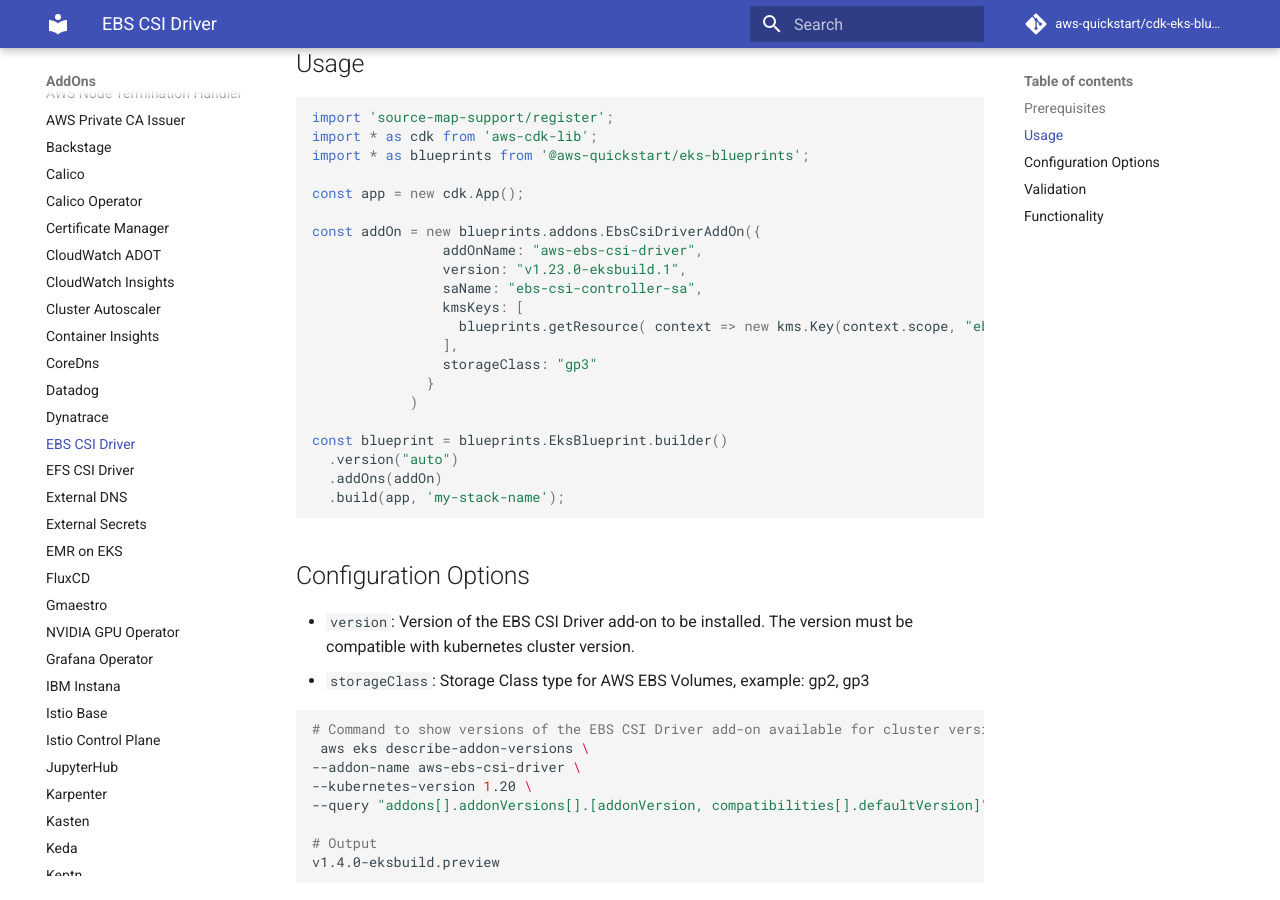
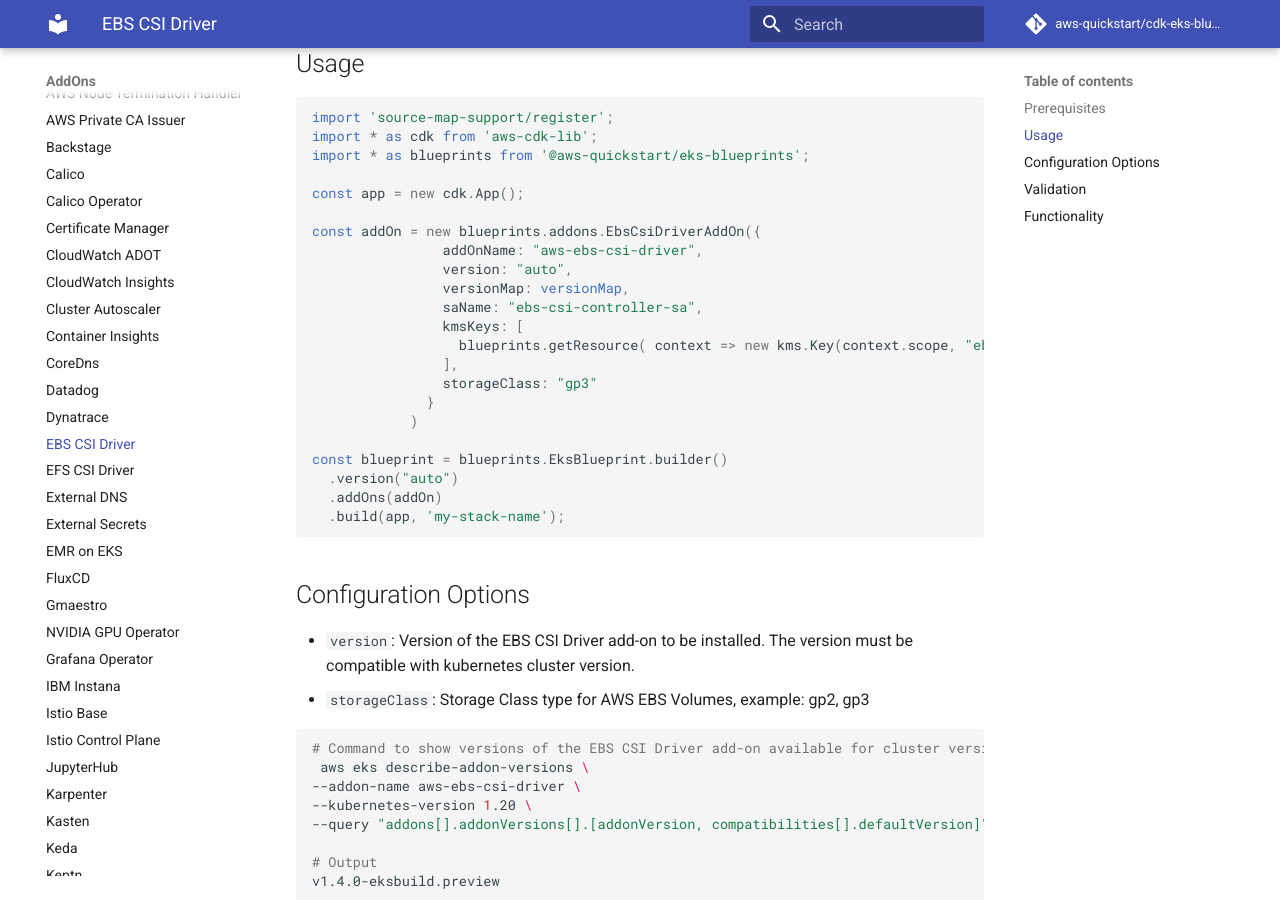
Before and after one commit to aws-quickstart/cdk-eks-blueprints, an MkDocs documentation site: the page built from docs/addons/ebs-csi-driver.md, in a window 1280 px wide and 900 px high, scrolled down 634 px. Built offline with MkDocs 1.6.1 and Material for MkDocs 9.7.7, drawn with Linux system fonts in a browser that asks for light colours; comment, search, counter and statistics services are not loaded.

Commit message:
Rebasing main

```diff
--- a/docs/addons/ebs-csi-driver.md
+++ b/docs/addons/ebs-csi-driver.md
@@ -22,7 +22,8 @@
 
 const addOn = new blueprints.addons.EbsCsiDriverAddOn({
                 addOnName: "aws-ebs-csi-driver",
-                version: "v1.23.0-eksbuild.1",
+                version: "auto",
+                versionMap: versionMap,
                 saName: "ebs-csi-controller-sa",
                 kmsKeys: [
                   blueprints.getResource( context => new kms.Key(context.scope, "ebs-csi-driver-key", { alias: "ebs-csi-driver-key"})),
```
